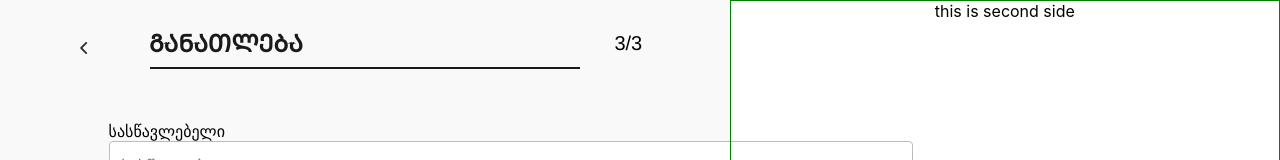
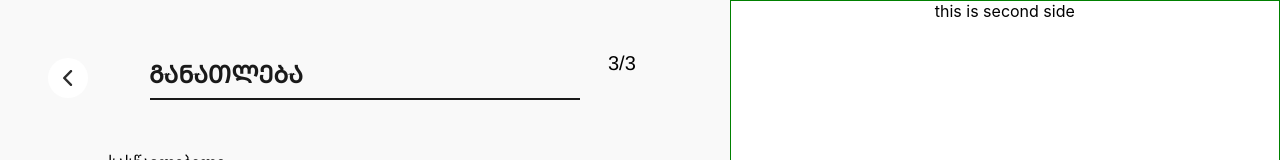
Before and after one commit to bladwing/-V-Generator, a React (Create React App) app: page /education in a window 1280 px wide. Shown: the top 160 px of the page. Built offline with nearby package versions, Linux system fonts and the light colour scheme; no server answers.

Commit message:
correct style for arrow button - back

```diff
--- a/src/pages/education.js
+++ b/src/pages/education.js
@@ -6,7 +6,7 @@ const EducationPage = () => {
     <div className="two-side-container">
       <div className="first-side">
         <div className="page_header">
-          <Link to="/experience">
+          <Link to="/experience" className="back-arrow">
             <img src="./img/icon/back.svg" alt="goBack" />
           </Link>
           <h1>ᲒᲐᲜᲐᲗᲚᲔᲑᲐ</h1>
--- a/src/pages/experience.js
+++ b/src/pages/experience.js
@@ -6,7 +6,7 @@ const ExperiencePage = () => {
     <div className="two-side-container">
        <div className="first-side">
       <div className="page_header">
-        <Link to="/personal">
+        <Link to="/personal" className="back-arrow">
           <img src="./img/icon/back.svg" alt="goBack" />
         </Link>
         <h1>ᲒᲐᲛᲝᲪᲓᲘᲚᲔᲑᲐ</h1>
--- a/src/pages/personalInfo.js
+++ b/src/pages/personalInfo.js
@@ -6,7 +6,7 @@ const PersonalInfoPage = () => {
     <div className="two-side-container">
       <div className="first-side">
         <div className="page_header">
-          <Link to="/">
+          <Link to="/" className="back-arrow">
             <img src="./img/icon/back.svg" alt="goBack" />
           </Link>
           <h1>ᲞᲘᲠᲐᲓᲘ ᲘᲜᲤᲝ</h1>
--- a/src/pages/stylepages.scss
+++ b/src/pages/stylepages.scss
@@ -75,25 +75,29 @@
         color: #1a1a1a;
         margin-bottom: 12px;
         margin-left: 149px;
+        margin-top: 47px;
         width: 200px;
     }
 
 
-    a {
+    .back-arrow {
         font-weight: 700;
         font-size: 24px;
         line-height: 29px;
+        width: 40px;
+        height: 40px;
+        margin: 48px;
+        display: flex;
+        justify-content: center;
+        align-items: center;
+        position: absolute;
         color: #1A1A1A;
+        background-color: #ffffff;
+        border-radius: 50%;
+    }
 
-        img {
-            width: 12px;
-            height: 12px;
-            padding: 30px;
-            position: absolute;
-            left: 48px;
-            top: 12px;
-
-        }
+    :hover {
+        background-color: rgb(212, 207, 207);
     }
 
     div {
@@ -102,8 +106,8 @@
         height: 24px;
         font-weight: 400;
         font-size: 20px;
-        left: 48%;
-        top: 4%
+        left: 47.5%;
+        top: 6.5%
     }
 
 }
@@ -117,10 +121,12 @@
 
 .two-side-container {
     display: flex;
+
     .first-side {
         width: 57%;
         background: #F9F9F9;
     }
+
     .second-side {
         width: 43%;
         text-align: center;
```
